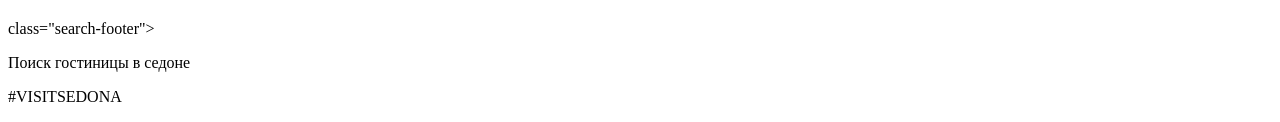
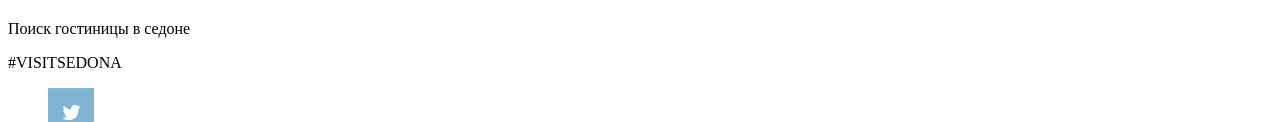
Before and after one commit to Oigin/497787-sedona, a plain HTML site: page index.html in a window 1280 px wide. Shown: the part 2983-3105 px from the top of the page. Drawn offline with Linux system fonts and the light colour scheme.

Commit message:
Маленькая поправка

```diff
--- a/index.html
+++ b/index.html
@@ -102,7 +102,7 @@
       						</figure>
       			</div>
 
-      				<div> class="search-footer">
+      				<div class="search-footer">
       					<p>Поиск гостиницы в седоне</p>
       					<!--- Поисковая система гостониц -->
       				</div>
```
